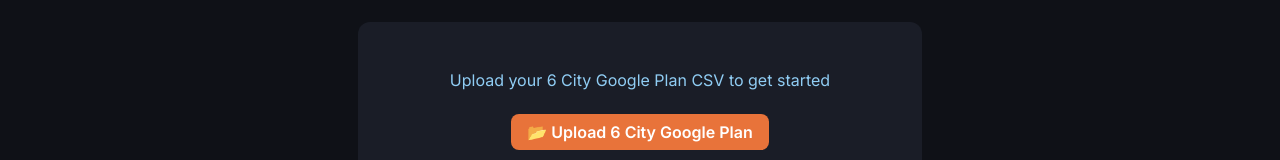
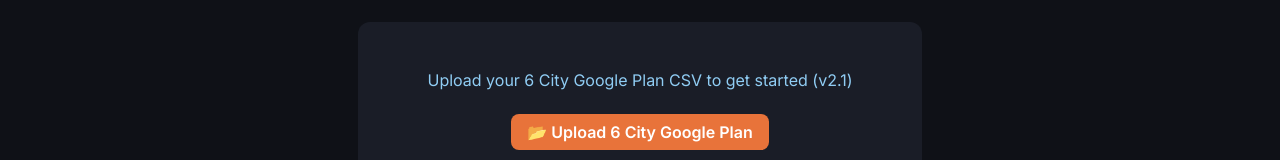
Before and after one commit to abagariya4-netizen/TSC-Performance-Marketing-Report, a Next.js app: page /google-6city-spends in a window 1280 px wide. Shown: the part 134-294 px from the top of the page. Built offline with nearby package versions, Linux system fonts and the light colour scheme.

Commit message:
Add version number to UI to debug caching

```diff
--- a/app/google-6city-spends/page.tsx
+++ b/app/google-6city-spends/page.tsx
@@ -50,12 +50,13 @@
 
       {!plan ? (
         <div style={{ background: '#1a1d27', borderRadius: '12px', padding: '32px', maxWidth: '500px', margin: '0 auto', textAlign: 'center' }}>
-          <p style={{ marginBottom: '24px', color: '#90cdf4' }}>Upload your 6 City Google Plan CSV to get started</p>
+          <p style={{ marginBottom: '24px', color: '#90cdf4' }}>Upload your 6 City Google Plan CSV to get started (v2.1)</p>
           <PlanUpload label="6 City Google Plan" onLoad={handlePlanUpload} loaded={false} count={0} unit="cities" />
         </div>
       ) : (
         <>
           <div style={{ background: '#1a3a2a', borderRadius: '8px', padding: '10px 16px', marginBottom: '16px', display: 'flex', gap: '24px', alignItems: 'center', flexWrap: 'wrap' }}>
+            <span style={{color: '#48bb78', fontWeight: 'bold', fontSize: '14px'}}>v2.1</span>
             <PlanUpload label="6 City Google Plan" onLoad={handlePlanUpload} loaded={true} count={Object.keys(plan).length} unit="cities" compact />
 
             <button onClick={generateReport} disabled={loading}
```
